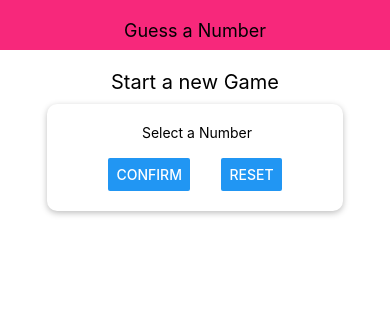
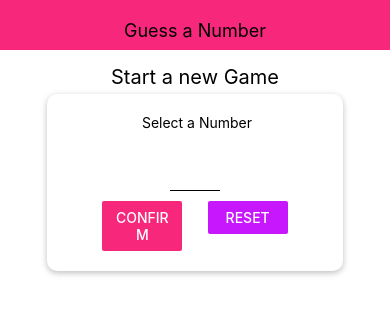
Before and after one commit to mukul-kc/Guess-a-number, a React Native app: screen / in a window 390 px wide. Shown: the top 314 px of the page. Built offline with nearby package versions, Linux system fonts and the light colour scheme.

Commit message:
Finish number select screen and styling

```diff
--- /dev/null
+++ b/components/Input.js
@@ -0,0 +1,21 @@
+import React from 'react';
+
+import { TextInput, StyleSheet } from 'react-native';
+
+const Input = props => {
+    // Can spread our props into this component, even though style will repeat, one we have written will override the one that comes
+    // So now from wherever we're using this component, just set the properties and they will be forwarded to this one.
+  return <TextInput {...props} style={{...styles.input, ...props.styles}}/>
+}
+
+const styles = StyleSheet.create({
+    input: {
+        height: 50,
+        borderBottomColor: 'black',
+        borderBottomWidth: 1,
+        marginVertical: 10,
+        textAlign: 'center'
+    }
+});
+
+export default Input;
--- /dev/null
+++ b/components/NumberContainer.js
@@ -0,0 +1,32 @@
+import React from 'react';
+
+import { View, Text, StyleSheet } from 'react-native';
+import Colors from '../constants/colors';
+
+const NumberContainer = (props) => {
+    // props.children are the components between the opening and closing tags of this component
+    return (
+        <View style={styles.container}>
+            <Text style={styles.number}>{props.children}</Text>
+        </View>
+    );
+}
+
+const styles = StyleSheet.create({
+    container: {
+        borderWidth: 2,
+        borderColor: Colors.primary,
+        padding: 10,
+        borderRadius: 10,
+        marginVertical: 10,
+        alignItems: 'center',
+        justifyContent: 'center'
+    },
+    number: {
+        color: Colors.accent,
+        fontSize: 25,
+    }
+});
+
+
+export default NumberContainer;
--- a/components/header.js
+++ b/components/header.js
@@ -1,6 +1,7 @@
 import React from 'react';
 
 import { View, Text, StyleSheet } from 'react-native';
+import Color from '../constants/colors';
 
 
 const Header = props => {
@@ -16,7 +17,7 @@ const styles = StyleSheet.create({
         width: '100%',
         height: 50,
         paddingTop: 10,
-        backgroundColor: '#f7287b',
+        backgroundColor: Color.primary,
         justifyContent: 'center',
         alignItems: 'center'
     },
--- /dev/null
+++ b/constants/colors.js
@@ -0,0 +1,4 @@
+export default {
+    primary: "#f7287b",
+    accent: "#c717fc"
+};
--- a/screens/StartGameScreen.js
+++ b/screens/StartGameScreen.js
@@ -1,22 +1,71 @@
-import React from 'react';
+import React, {useState} from 'react';
 
-import { View, StyleSheet, Text, TextInput, Button } from 'react-native';
+import { View, StyleSheet, Text, Button, TouchableWithoutFeedback, Keyboard, Alert } from 'react-native';
 
 import Card from '../components/Card';
+import Input from '../components/Input';
+import Colors from '../constants/colors';
+import NumberContainer from '../components/NumberContainer';
 
 const StartGameScreen = () => {
+    const [enteredValue, setEnteredValue] = useState('');
+    const [confirmed, setConfirmed] = useState(false);
+    const [selectedNumber, setNumber] = useState();
+
+    const inputHandler = inputText => {
+        setEnteredValue(inputText.replace(/[^0-9]/g, ''));
+    }
+
+    const resetInputHandler = () => {
+        setEnteredValue('');
+        setConfirmed(false);
+    }
+
+    const confirmInputHandler = () => {
+        const chosenNumber = parseInt(enteredValue);
+        if(isNaN(chosenNumber) || chosenNumber <= 0) {
+            Alert.alert('Invalid Number', 'Number must be between 1 and 999', [{text:'Okay', style: 'destructive', onPress: resetInputHandler}]);
+            return;
+        }
+        setConfirmed(true);
+        setNumber(chosenNumber);
+        setEnteredValue('');
+    };
+
+    let confirmedOutput;
+    if(confirmed) {
+        confirmedOutput = (
+            <Card style={styles.summaryContainer}>
+                <Text> You selected </Text>
+                <NumberContainer>{selectedNumber}</NumberContainer>
+                <Button title="Start Game!"/>
+            </Card>
+        );
+    }
+
     return (
+        <TouchableWithoutFeedback onPress={() => Keyboard.dismiss()}>
         <View style={styles.screen}>
-        <Text style = {styles.title}> Start a new Game </Text>
+            <Text style={styles.title}> Start a new Game </Text>
             <Card style={styles.inputContainer}>
                 <Text> Select a Number</Text>
-            <TextInput/>
+                <Input
+                    styles={styles.input}
+                    blurOnSubmit
+                    autoCapitalize='none'
+                    autoCorrect={false}
+                    keyboardType='number-pad'
+                    maxLength={3}
+                    value={enteredValue}
+                    onChangeText={inputHandler}/>
                 <View style={styles.buttonContainer}>
-                <Button title="Confirm" onPress={() => {}}/>
-                <Button title="Reset" onPress={() => {}}/>
+                    <View style={styles.button}><Button title="Confirm" onPress={confirmInputHandler} color={Colors.primary} /></View>
+                    <View style={styles.button}><Button title="Reset" onPress={resetInputHandler} color={Colors.accent} /></View>
                 </View>
             </Card>
+            {confirmedOutput}
         </View>
+        </TouchableWithoutFeedback>
     );
 }
 
@@ -28,7 +77,10 @@ const styles = StyleSheet.create({
     },
     title: {
         fontSize: 20,
-        marginVertical: 10,
+        marginVertical: 5,
+    },
+    button: {
+        width: 80,
     },
     inputContainer: {
         width: 300,
@@ -40,6 +92,13 @@ const styles = StyleSheet.create({
         width: '100%',
         justifyContent: 'space-evenly',
         paddingHorizontal: 10,
+    },
+    input: {
+        width: 50,
+    },
+    summaryContainer : {
+        marginTop: 20,
+        alignItems: 'center',
     }
 });
 
```
Lines whose indentation alone changed are shown as unchanged.
